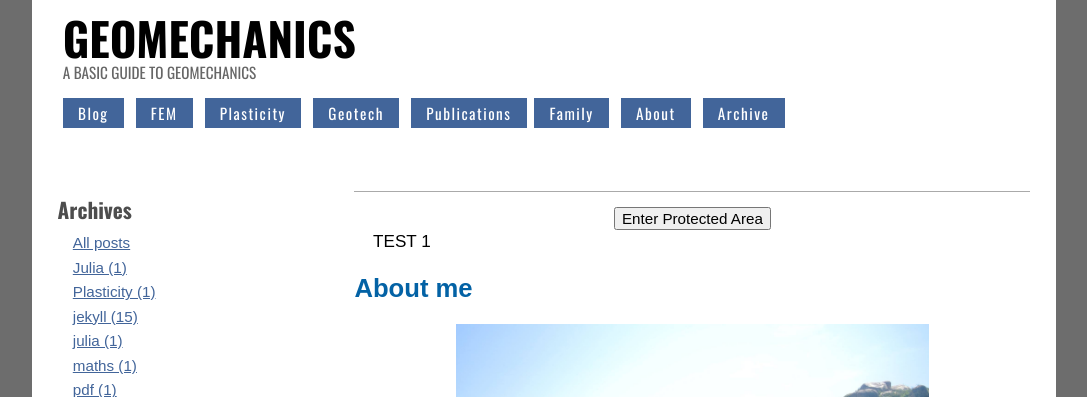
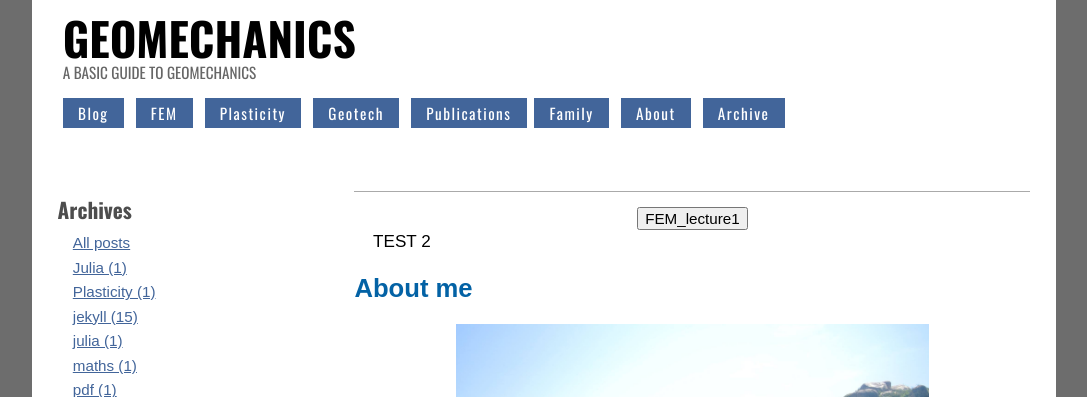
Before and after one commit to quangvunp/geomechanics, a Jekyll site: the page built from about.md, in a window 1280 px wide and 900 px high. Shown: the top 397 px of the window, without its empty margins (96-1183 px from the left). Built offline with Jekyll 4.4.1, drawn with Linux system fonts in a browser that asks for light colours; our own code applies the rules of GitHub Pages for plain Markdown files.

Commit message:
Update about.md

```diff
--- a/about.md
+++ b/about.md
@@ -21,11 +21,11 @@ return " ";
 </SCRIPT>
 <CENTER>
 <FORM>
-<input type="button" value="Enter Protected Area" onClick="passWord()">
+<input type="button" value="FEM_lecture1" onClick="passWord()">
 </FORM>
 </CENTER>
 
-TEST 1
+TEST 2
 
 <span style="color: #0362a5; font-family: Arial; font-size: 1.5em;">**About me**</span> <br />
 
```
Also changed, not shown: other parts of about.md (+1 -1 lines).
